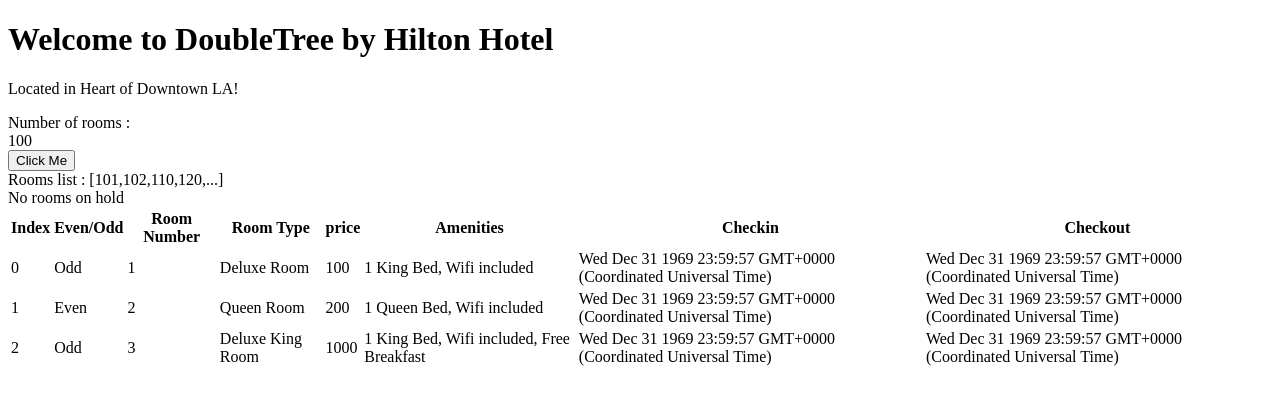
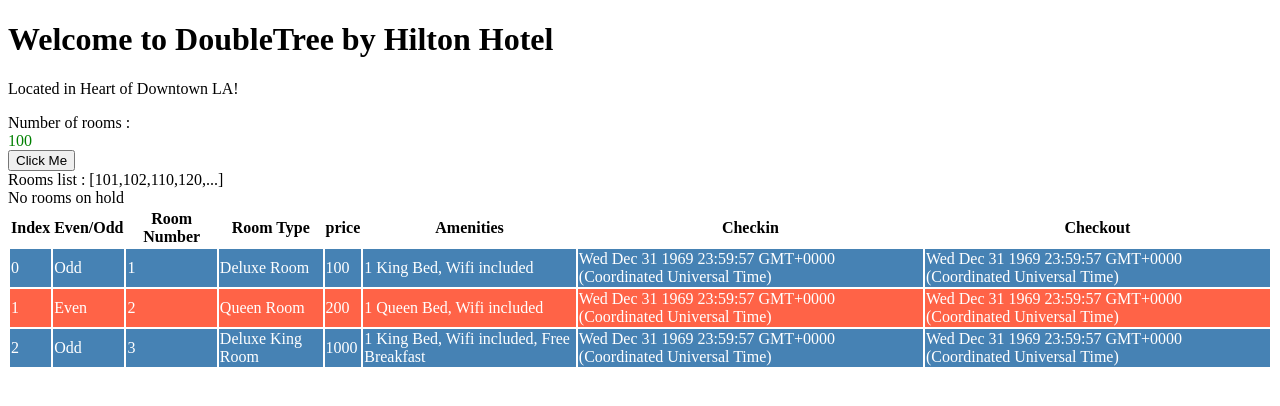
Before and after one commit to Harshali15/InventoryMangementApp, an Angular app: page / in a window 1280 px wide. Shown: the top 406 px of the page. Built offline with nearby package versions, Linux system fonts and the light colour scheme.

Commit message:
ngClass and ngStyle

```diff
--- a/src/app/rooms/rooms.component.html
+++ b/src/app/rooms/rooms.component.html
@@ -9,7 +9,8 @@
 <!-- binding syntax3- event binding, uses (eventName) to access the variable -->
 <div [hidden]="hiddenRoom">
     Number of rooms :
-    <div [innerText]="numRooms">Number of rooms</div>
+    <div [ngStyle]="numRooms>0 ? {'color':'green'} : {'color':'red'}"
+    [innerText]="numRooms">Number of rooms</div>
 </div>
 
 <button (click)="toggle()">Click Me</button>
@@ -39,7 +40,9 @@
             <th>Checkin</th>
             <th>Checkout</th>
         </tr>
-        <tr *ngFor="let room of roomList; let o = odd; let e = even; let i = index">
+        <tr
+        [ngClass]="e ? 'even':'odd'"
+        *ngFor="let room of roomList; let o = odd; let e = even; let i = index">
             <td>{{i}}</td>
             <td>{{o ? 'Even' : 'Odd'}}</td>
             <td>{{room.roomNumber}}</td>
--- a/src/app/rooms/rooms.component.scss
+++ b/src/app/rooms/rooms.component.scss
@@ -0,0 +1,9 @@
+.even{
+    background-color: steelblue;
+    color: white;
+}
+
+.odd{
+    background-color: tomato;
+    color: white;
+}
```
